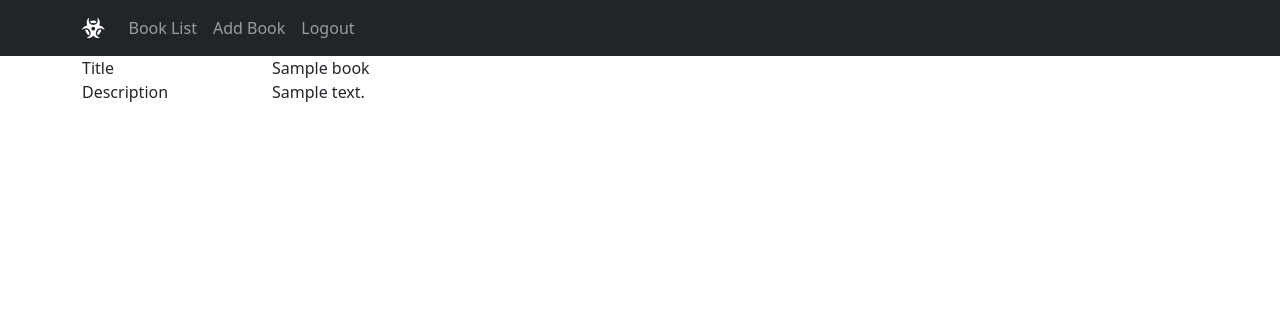
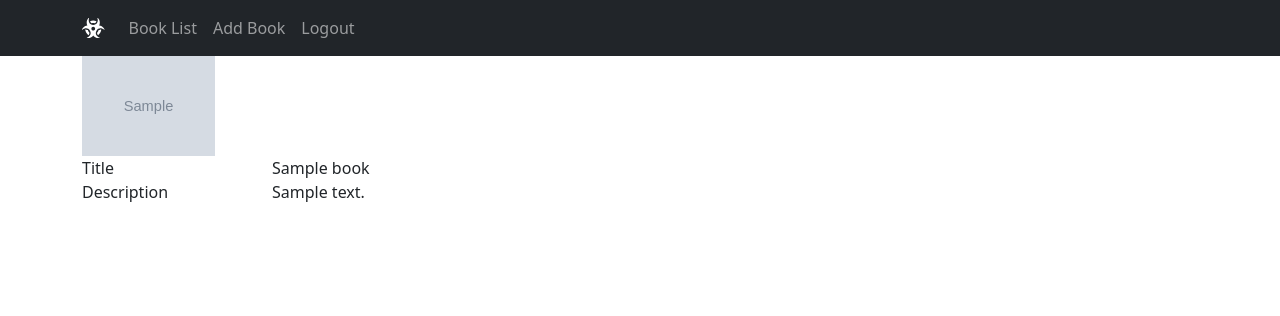
Before and after one commit to fishmandev/django-books, a Django app: a page that uses books/templates/detail.html in a window 1280 px wide. Shown: the top 316 px of the page. Run offline with Django 4.2, Linux system fonts and the light colour scheme; a user stored in the database is signed in; tables that the repository leaves empty hold one stand-in row (values such as "Sample post"); grey boxes marked "Sample" are stand-in pictures; some libraries are stand-ins or nearby versions.

Commit message:
Displayed a picture on the home and detail pages.

```diff
--- a/books/templates/default.html
+++ b/books/templates/default.html
@@ -4,6 +4,9 @@
     <h3>Books</h3>
     {% for book in books %}
     <div class="row">
+        <div class="col-12">
+            <img src="{{ book.image.url }}" alt="{{ book.title }}" height="100">
+        </div>
         <div class="col-2">Title</div>
         <div class="col-10">{{ book.title }}</div>
         <div class="col-2">Description</div>
--- a/books/templates/detail.html
+++ b/books/templates/detail.html
@@ -2,6 +2,9 @@
 
 {% block content %}
 <div class="row">
+    <div class="col-12">
+        <img src="{{ object.image.url }}" alt="{{ object.title }}" height="100">
+    </div>
     <div class="col-2">Title</div>
     <div class="col-10">{{ object.title }}</div>
     <div class="col-2">Description</div>
```
